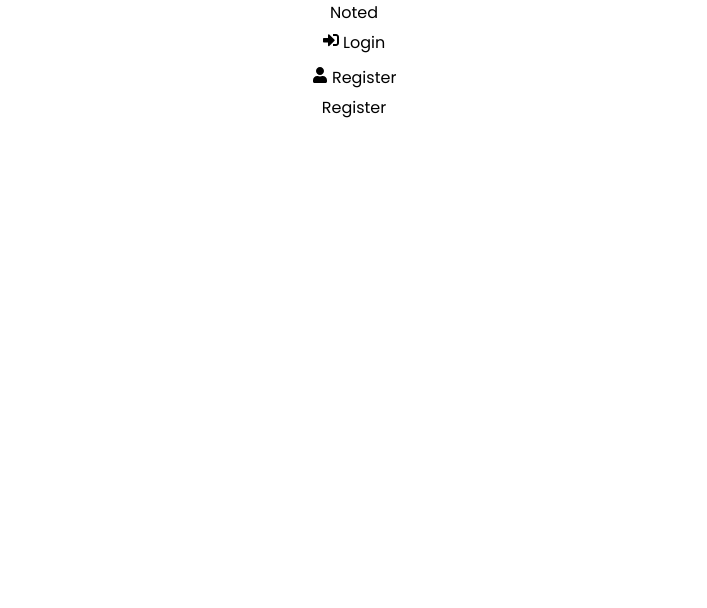
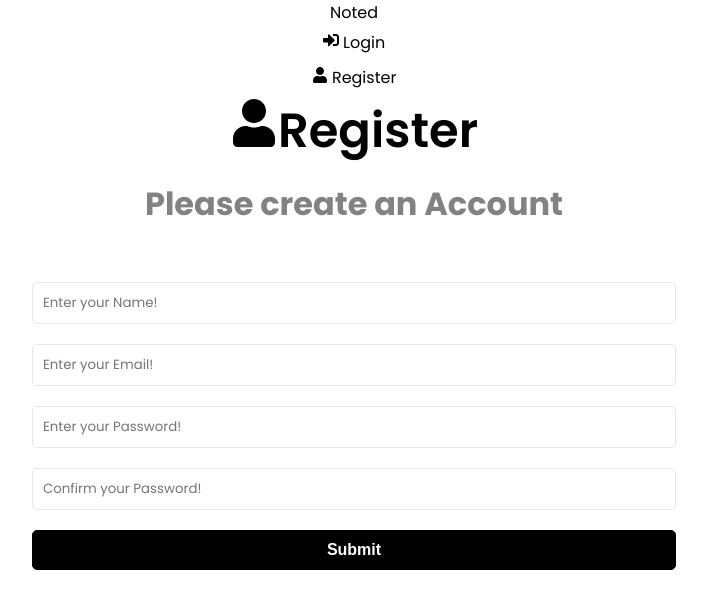
Before and after one commit to Salmanz18/noted, a React (Create React App) app in the folder client/: page /register in a window 1280 px wide. Shown: the top 608 px of the page, without its empty margins (286-993 px from the left). Built offline with nearby package versions, Linux system fonts and the light colour scheme.

Commit message:
add Register Form

```diff
--- a/client/package.json
+++ b/client/package.json
@@ -24,7 +24,10 @@
     "extends": [
       "react-app",
       "react-app/jest"
-    ]
+    ],
+    "rules": {
+      "no-unused-vars": "off"
+    }
   },
   "browserslist": {
     "production": [
--- a/client/src/pages/Register.jsx
+++ b/client/src/pages/Register.jsx
@@ -1,5 +1,90 @@
+import { useState } from 'react';
+import { FaUser } from 'react-icons/fa';
+
 const Register = () => {
-  return <div>Register</div>;
+  const [formData, setFormData] = useState({
+    name: '',
+    email: '',
+    password: '',
+    password2: '',
+  });
+
+  const { email, name, password, password2 } = formData;
+
+  const handleOnChange = (e) => {
+    setFormData((prevState) => ({
+      ...prevState,
+      [e.target.name]: e.target.value,
+    }));
+  };
+
+  const handleOnSubmit = (e) => {
+    e.preventDefault();
+  };
+
+  return (
+    <>
+      <section className='heading'>
+        <h1>
+          <FaUser />
+          Register
+        </h1>
+        <p>Please create an Account</p>
+      </section>
+      <section className='form'>
+        <form onSubmit={handleOnSubmit}>
+          <div className='form-group'>
+            <input
+              type='text'
+              className='form-control'
+              id='name'
+              name='name'
+              value={name}
+              placeholder='Enter your Name!'
+              onChange={handleOnChange}
+            />
+          </div>
+          <div className='form-group'>
+            <input
+              type='email'
+              className='form-control'
+              id='email'
+              value={email}
+              placeholder='Enter your Email!'
+              onChange={handleOnChange}
+            />
+          </div>
+          <div className='form-group'>
+            <input
+              type='password'
+              className='form-control'
+              id='password'
+              name='password'
+              value={password}
+              placeholder='Enter your Password!'
+              onChange={handleOnChange}
+            />
+          </div>
+          <div className='form-group'>
+            <input
+              type='password'
+              className='form-control'
+              id='password2'
+              name='password2'
+              value={password2}
+              placeholder='Confirm your Password!'
+              onChange={handleOnChange}
+            />
+          </div>
+          <div className='form-group'>
+            <button type='submit' className='btn btn-block'>
+              Submit
+            </button>
+          </div>
+        </form>
+      </section>
+    </>
+  );
 };
 
 export default Register;
--- a/package.json
+++ b/package.json
@@ -7,7 +7,8 @@
     "start": "node server/server.js",
     "server": "nodemon server/server.js",
     "client": "npm start --prefix client",
-    "dev": "concurrently \"npm run server\" \"npm run client\""
+    "dev": "concurrently \"npm run server\" \"npm run client\"",
+    "lint": "eslint src/**/*.js src/**/*.jsx"
   },
   "keywords": [],
   "author": "",
```
